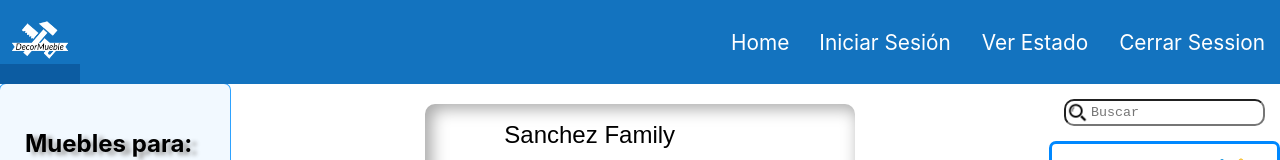
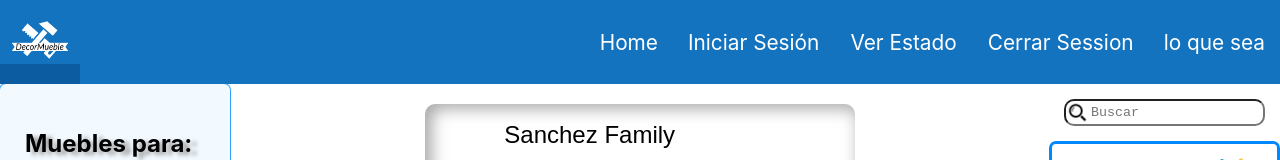
Before and after one commit to onilinkman/ecomereceModel, a React (Create React App) app: page / in a window 1280 px wide. Shown: the top 160 px of the page. Built offline with nearby package versions, Linux system fonts and the light colour scheme; no server answers.

Commit message:
se modifico el Layout222

```diff
--- a/src/components/Layout.js
+++ b/src/components/Layout.js
@@ -48,6 +48,11 @@ class Layout extends React.Component {
         link: "/login",
         content: [],
       },
+      {
+        name: "lo que sea",
+        link: "/sadf",
+        content: [],
+      },
     ];
     return (
       <React.Fragment>
```
